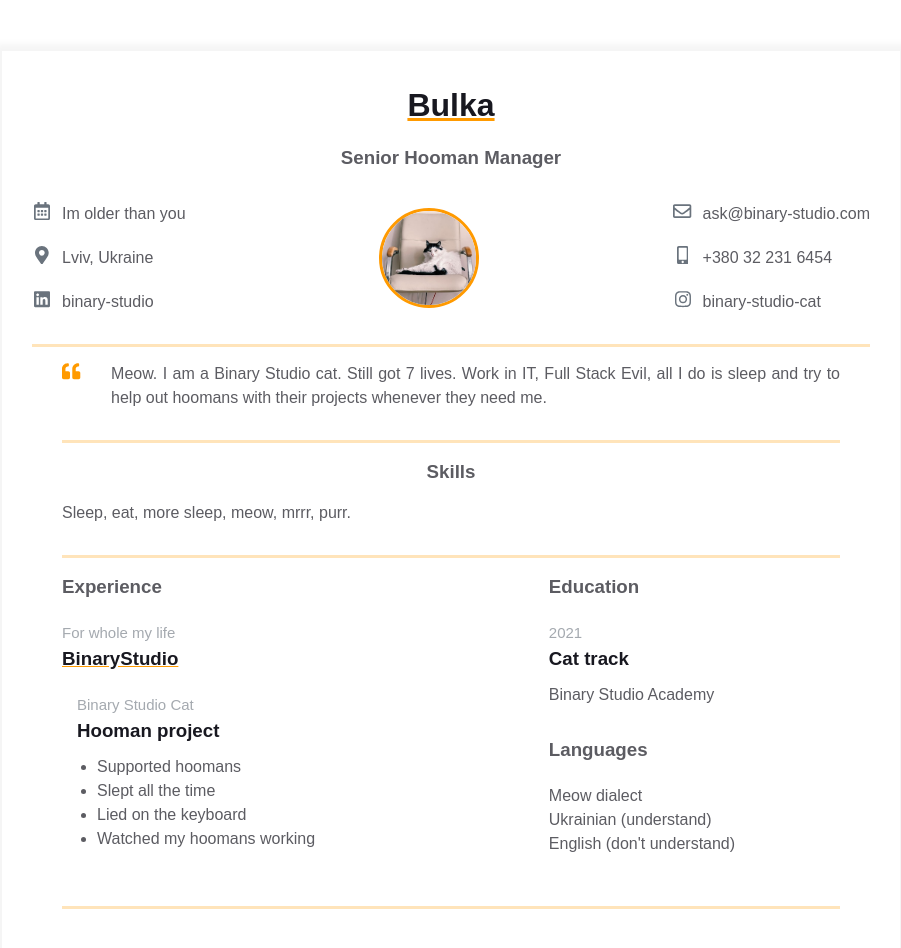
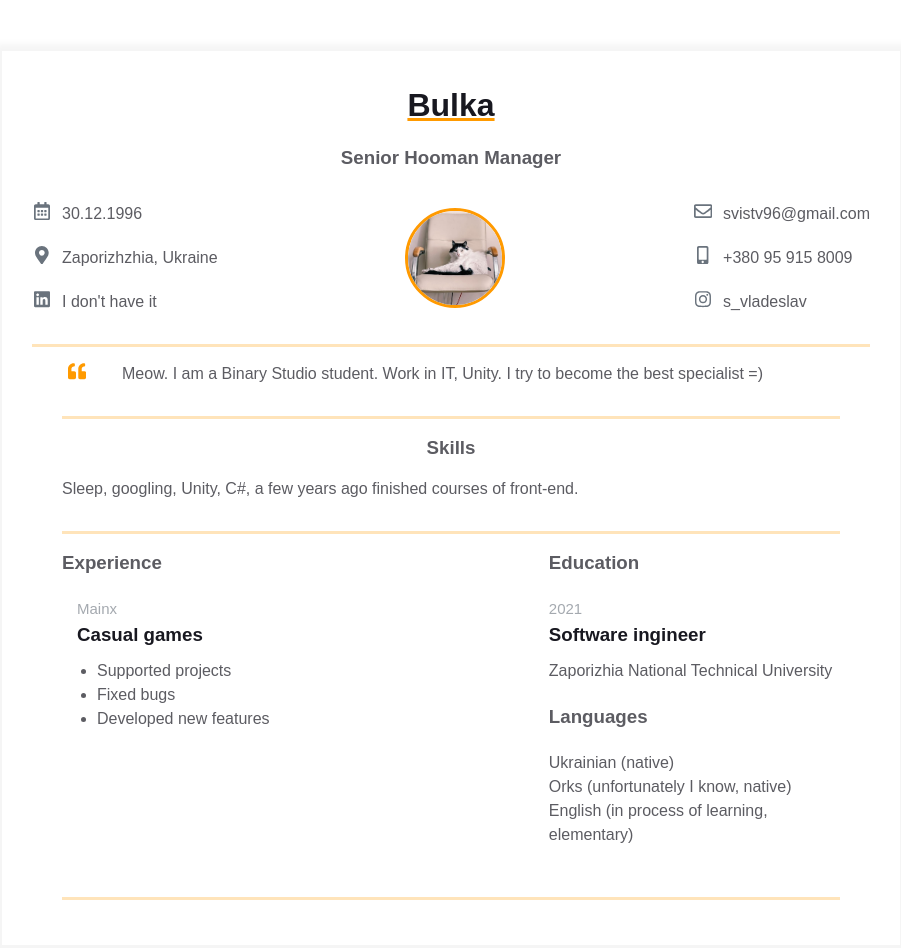
Before and after one commit to sVladeslav/homepage, a plain HTML site: page index.html in a window 1280 px wide. Shown: the whole page, without its empty margins (189-1090 px from the left). Drawn offline with Linux system fonts and the light colour scheme.

Commit message:
add information about me

```diff
--- a/index.html
+++ b/index.html
@@ -23,7 +23,7 @@
                         d="M148 288h-40c-6.6 0-12-5.4-12-12v-40c0-6.6 5.4-12 12-12h40c6.6 0 12 5.4 12 12v40c0 6.6-5.4 12-12 12zm108-12v-40c0-6.6-5.4-12-12-12h-40c-6.6 0-12 5.4-12 12v40c0 6.6 5.4 12 12 12h40c6.6 0 12-5.4 12-12zm96 0v-40c0-6.6-5.4-12-12-12h-40c-6.6 0-12 5.4-12 12v40c0 6.6 5.4 12 12 12h40c6.6 0 12-5.4 12-12zm-96 96v-40c0-6.6-5.4-12-12-12h-40c-6.6 0-12 5.4-12 12v40c0 6.6 5.4 12 12 12h40c6.6 0 12-5.4 12-12zm-96 0v-40c0-6.6-5.4-12-12-12h-40c-6.6 0-12 5.4-12 12v40c0 6.6 5.4 12 12 12h40c6.6 0 12-5.4 12-12zm192 0v-40c0-6.6-5.4-12-12-12h-40c-6.6 0-12 5.4-12 12v40c0 6.6 5.4 12 12 12h40c6.6 0 12-5.4 12-12zm96-260v352c0 26.5-21.5 48-48 48H48c-26.5 0-48-21.5-48-48V112c0-26.5 21.5-48 48-48h48V12c0-6.6 5.4-12 12-12h40c6.6 0 12 5.4 12 12v52h128V12c0-6.6 5.4-12 12-12h40c6.6 0 12 5.4 12 12v52h48c26.5 0 48 21.5 48 48zm-48 346V160H48v298c0 3.3 2.7 6 6 6h340c3.3 0 6-2.7 6-6z"/>
                     </svg>
                         </div>
-                        <span>Im older than you</span>
+                        <span>30.12.1996</span>
                     </a>
                     <a href="" rel="author" class="contact-info__item">
                         <div class="contact-info__item-icon-wrapper">
@@ -33,7 +33,7 @@
                             </path>
                           </svg>
                         </div>
-                        <span>Lviv, Ukraine</span>
+                        <span>Zaporizhzhia, Ukraine</span>
                       </a>
                       <a href="https://ua.linkedin.com/company/binary-studio_241166" rel="author" class="contact-info__item">
                         <div class="contact-info__item-icon-wrapper">
@@ -43,7 +43,7 @@
                             </path>
                           </svg>
                         </div>
-                        <span>binary-studio</span>
+                        <span>I don't have it</span>
                       </a>
                 </div>
 
@@ -59,7 +59,7 @@
                                 d="M464 64H48C21.49 64 0 85.49 0 112v288c0 26.51 21.49 48 48 48h416c26.51 0 48-21.49 48-48V112c0-26.51-21.49-48-48-48zm0 48v40.805c-22.422 18.259-58.168 46.651-134.587 106.49-16.841 13.247-50.201 45.072-73.413 44.701-23.208.375-56.579-31.459-73.413-44.701C106.18 199.465 70.425 171.067 48 152.805V112h416zM48 400V214.398c22.914 18.251 55.409 43.862 104.938 82.646 21.857 17.205 60.134 55.186 103.062 54.955 42.717.231 80.509-37.199 103.053-54.947 49.528-38.783 82.032-64.401 104.947-82.653V400H48z"/>
                             </svg>
                         </div>
-                        <span>ask@binary-studio.com</span>
+                        <span>svistv96@gmail.com</span>
                     </a>
 
                     <a href="" rel="author" class="contact-info__item">
@@ -69,16 +69,16 @@
                                 <path
                                 d="M272 0H48C21.5 0 0 21.5 0 48v416c0 26.5 21.5 48 48 48h224c26.5 0 48-21.5 48-48V48c0-26.5-21.5-48-48-48zM160 480c-17.7 0-32-14.3-32-32s14.3-32 32-32 32 14.3 32 32-14.3 32-32 32zm112-108c0 6.6-5.4 12-12 12H60c-6.6 0-12-5.4-12-12V60c0-6.6 5.4-12 12-12h200c6.6 0 12 5.4 12 12v312z"></path></svg>
                         </div>
-                        <span>+380 32 231 6454</span>
+                        <span>+380 95 915 8009</span>
                     </a>
-                    <a href="https://ua.linkedin.com/company/binary-studio_241166" rel="author" class="contact-info__item">
+                    <a href="https://www.instagram.com/s_vladeslav/" rel="author" class="contact-info__item">
                         <div class="contact-info__item-icon-wrapper">
                             <svg class="contact-info__item-icon" xmlns="http://www.w3.org/2000/svg" viewBox="0 0 448 512">
                                 <path
                                 d="M224.1 141c-63.6 0-114.9 51.3-114.9 114.9s51.3 114.9 114.9 114.9S339 319.5 339 255.9 287.7 141 224.1 141zm0 189.6c-41.1 0-74.7-33.5-74.7-74.7s33.5-74.7 74.7-74.7 74.7 33.5 74.7 74.7-33.6 74.7-74.7 74.7zm146.4-194.3c0 14.9-12 26.8-26.8 26.8-14.9 0-26.8-12-26.8-26.8s12-26.8 26.8-26.8 26.8 12 26.8 26.8zm76.1 27.2c-1.7-35.9-9.9-67.7-36.2-93.9-26.2-26.2-58-34.4-93.9-36.2-37-2.1-147.9-2.1-184.9 0-35.8 1.7-67.6 9.9-93.9 36.1s-34.4 58-36.2 93.9c-2.1 37-2.1 147.9 0 184.9 1.7 35.9 9.9 67.7 36.2 93.9s58 34.4 93.9 36.2c37 2.1 147.9 2.1 184.9 0 35.9-1.7 67.7-9.9 93.9-36.2 26.2-26.2 34.4-58 36.2-93.9 2.1-37 2.1-147.8 0-184.8zM398.8 388c-7.8 19.6-22.9 34.7-42.6 42.6-29.5 11.7-99.5 9-132.1 9s-102.7 2.6-132.1-9c-19.6-7.8-34.7-22.9-42.6-42.6-11.7-29.5-9-99.5-9-132.1s-2.6-102.7 9-132.1c7.8-19.6 22.9-34.7 42.6-42.6 29.5-11.7 99.5-9 132.1-9s102.7-2.6 132.1 9c19.6 7.8 34.7 22.9 42.6 42.6 11.7 29.5 9 99.5 9 132.1s2.7 102.7-9 132.1z"/>
                             </svg>
                         </div>
-                        <span>binary-studio-cat</span>
+                        <span>s_vladeslav</span>
                     </a>
                 </div>
               </div>
@@ -93,10 +93,7 @@
                         </path>
                       </svg>
                     </div>
-                    <p class="intro_text">Meow.
-                      I am a Binary Studio cat. Still got 7 lives. Work in IT, Full Stack Evil,
-                      all I do is sleep and try to help out hoomans with their projects whenever
-                      they need me.
+                    <p class="intro_text">Meow. I am a Binary Studio student. Work in IT, Unity. I try to become the best specialist =)
                     </p>
                   </div>
                 </div>
@@ -105,7 +102,7 @@
                 <div class="resume__block">
                   <div class="skills">
                     <h3 class="skills__header">Skills</h3>
-                    <p class="skills__text">Sleep, eat, more sleep, meow, mrrr, purr. </p>
+                    <p class="skills__text">Sleep, googling, Unity, C#, a few years ago finished courses of front-end. </p>
                   </div>
                 </div>
               </div>
@@ -116,20 +113,14 @@
                     <div class="experiences">
                         <h3 class="experiences__header">Experience</h3>
                         <div class="experiences__company">
-                            <div class="experiences__company-header">
-                            <span class="experiences__company-header-durability">For whole my life</span>
-                            <h3 class="experiences__company-header-name">BinaryStudio</h3>
-                            </div>
-
                             <div class="experiences__company-project">
-                            <span class="experiences__company-project-role">Binary Studio Cat</span>
-                            <h3 class="experiences__company-project-name">Hooman project</h3>
-                            <ul class="experiences__company-project-responsibilities">
-                                <li>Supported hoomans</li>
-                                <li>Slept all the time</li>
-                                <li>Lied on the keyboard</li>
-                                <li>Watched my hoomans working</li>
-                            </ul>
+                                <span class="experiences__company-project-role">Mainx</span>
+                                <h3 class="experiences__company-project-name">Casual games</h3>
+                                <ul class="experiences__company-project-responsibilities">
+                                    <li>Supported projects</li>
+                                    <li>Fixed bugs</li>
+                                    <li>Developed new features</li>
+                                </ul>
                             </div>
                         </div>
                     </div>
@@ -139,21 +130,21 @@
                             <h3 class="additional-info__education-header">Education</h3>
                             <div class="additional-info__education-university">
                               <span class="additional-info__education-university-durability">2021</span>
-                              <h3 class="additional-info__education-university-speciality">Cat track</h3>
-                              <p class="additional-info__education-university-name">Binary Studio Academy</p>
+                              <h3 class="additional-info__education-university-speciality">Software ingineer</h3>
+                              <p class="additional-info__education-university-name">Zaporizhia National Technical University</p>
                             </div>
                           </div>
 
                           <div class="additional-info__languages">
                             <h3 class="additional-info__languages-header">Languages</h3>
                             <p class="additional-info__languages-item">
-                              Meow dialect
+                              Ukrainian (native)
                             </p>
                             <p class="additional-info__languages-item">
-                              Ukrainian (understand)
-                            </p>
+                                Orks (unfortunately I know, native)
+                              </p>
                             <p class="additional-info__languages-item">
-                              English (don't understand)
+                              English (in process of learning, elementary)
                             </p>
                           </div>
                     </div>
```
